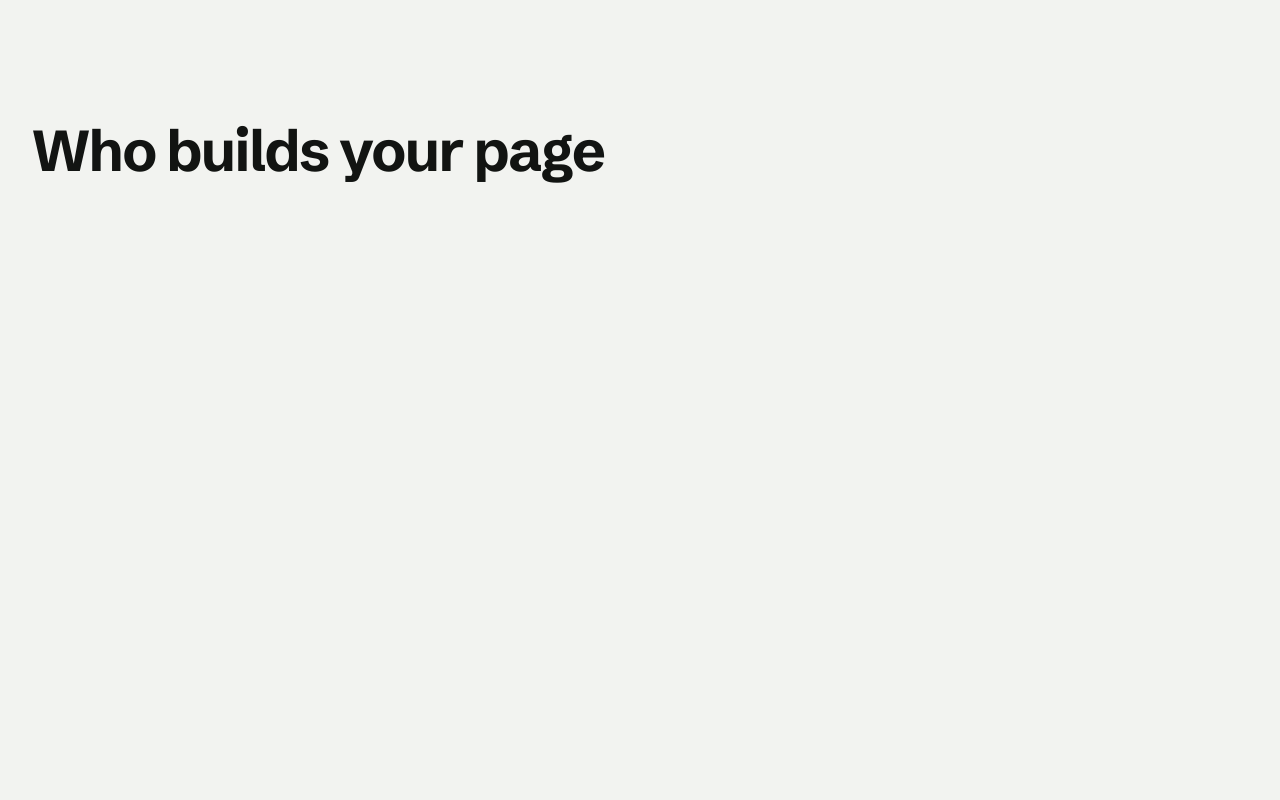
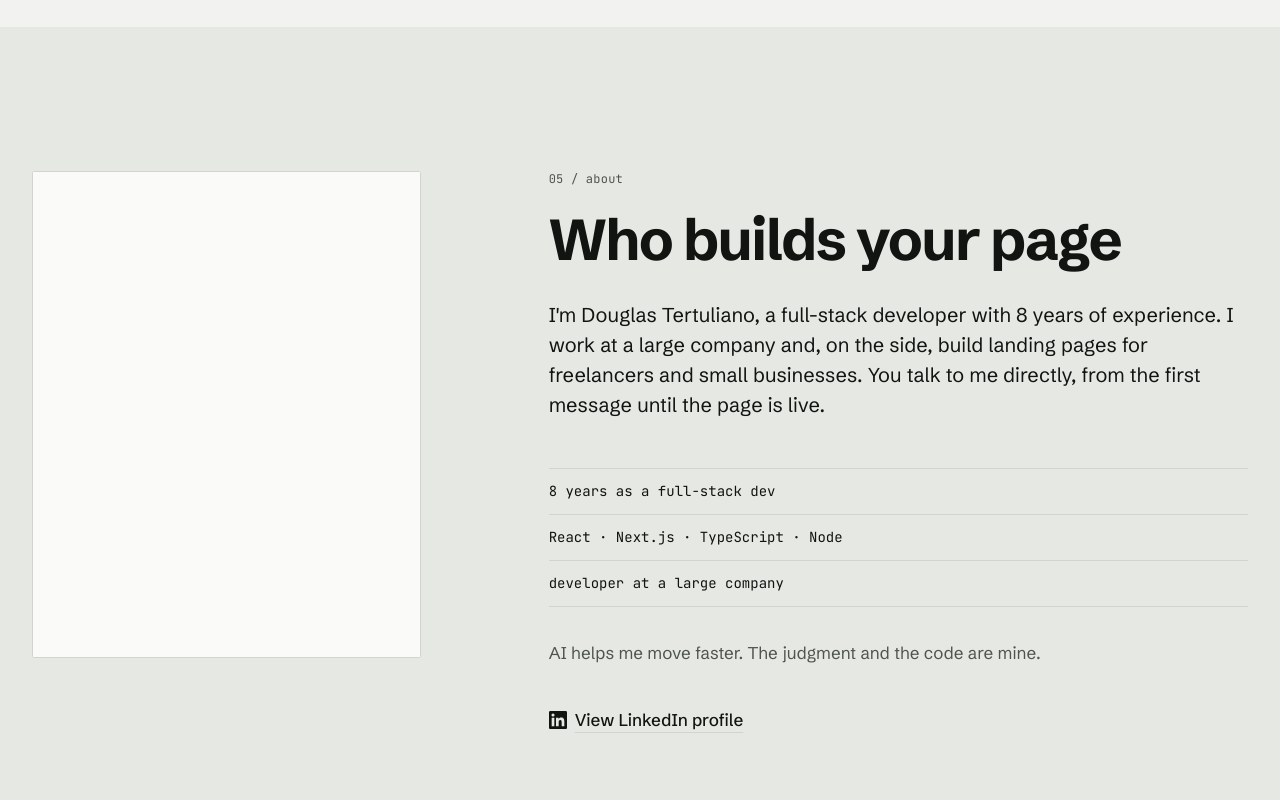
Before and after one commit to douglasjtds/mypage, a Next.js app: page /en in a window 1280 px wide. Shown: the part 4960-5760 px from the top of the page. Built offline with nearby package versions, Linux system fonts and the light colour scheme.

Commit message:
feat(about): add about section with portrait slot, credentials and linkedin link

```diff
--- a/src/app/[locale]/page.tsx
+++ b/src/app/[locale]/page.tsx
@@ -1,5 +1,6 @@
 import type { Locale } from "next-intl";
 import { getTranslations, setRequestLocale } from "next-intl/server";
+import { About } from "@/components/sections/about";
 import { Hero } from "@/components/sections/hero";
 import { Portfolio } from "@/components/sections/portfolio";
 import { Pricing } from "@/components/sections/pricing";
@@ -8,9 +9,8 @@ import { SiteFooter } from "@/components/sections/site-footer";
 import { SiteHeader } from "@/components/sections/site-header";
 
 // Provisório (Etapa 05): seções vazias só com id e título, para testar a navegação.
-// Cada uma é substituída pela seção real nas Etapas 10 a 12.
+// Cada uma é substituída pela seção real nas Etapas 11 e 12.
 const placeholderSections = [
-  { id: "sobre", title: "about.title" },
   { id: "outros-projetos", title: "projects.title" },
   { id: "duvidas", title: "faq.title" },
 ] as const;
@@ -35,6 +35,7 @@ export default async function Home({ params }: PageProps<"/[locale]">) {
         <Portfolio locale={locale} />
         <Process locale={locale} />
         <Pricing locale={locale} />
+        <About locale={locale} />
         {placeholderSections.map((section) => (
           <section
             key={section.id}
--- /dev/null
+++ b/src/components/sections/about.tsx
@@ -0,0 +1,66 @@
+import Image from "next/image";
+import type { Locale } from "next-intl";
+import { getTranslations } from "next-intl/server";
+import { LinkedInIcon } from "@/components/ui/icons";
+import { LINKEDIN_URL } from "@/content/links";
+import { ABOUT_PHOTO } from "@/content/site";
+
+const credentials = ["experience", "stack", "companies"] as const;
+
+export async function About({ locale }: { locale: Locale }) {
+  const t = await getTranslations({ locale, namespace: "about" });
+  const tA11y = await getTranslations({ locale, namespace: "a11y" });
+
+  return (
+    <section id="sobre" tabIndex={-1} aria-labelledby="sobre-title" className="bg-surface py-24 md:py-28 lg:py-36">
+      <div className="mx-auto grid max-w-content grid-cols-1 gap-x-6 gap-y-14 px-4 md:px-6 lg:grid-cols-12 lg:px-8">
+        {/* Proporção no contêiner (mesma solução do hero contra CLS); sem raio de avatar. */}
+        <div className="relative aspect-4/5 w-full max-w-60 overflow-hidden rounded-xs md:max-w-xs lg:col-span-4 lg:max-w-none">
+          {ABOUT_PHOTO.src ? (
+            <Image
+              src={ABOUT_PHOTO.src}
+              width={ABOUT_PHOTO.width}
+              height={ABOUT_PHOTO.height}
+              alt={t("photoAlt")}
+              sizes="(min-width: 1024px) 30vw, (min-width: 768px) 20rem, 15rem"
+              className="absolute inset-0 size-full object-cover"
+            />
+          ) : (
+            // Slot neutro até existir a foto real (nunca foto de banco ou gerada por IA).
+            <div data-photo-slot aria-hidden="true" className="absolute inset-0 border border-line bg-raised" />
+          )}
+        </div>
+
+        <div className="lg:col-span-7 lg:col-start-6">
+          <p className="font-mono text-label text-ink-muted">{t("label")}</p>
+          <h2 id="sobre-title" className="mt-6 font-display text-display-l text-balance">
+            {t("title")}
+          </h2>
+          <p className="mt-8 max-w-[60ch] text-body-l text-ink">{t("body")}</p>
+
+          {/* Ficha técnica: credenciais em mono, uma por linha, separadas por fios. */}
+          <ul className="mt-12 border-t border-line font-mono text-small text-ink">
+            {credentials.map((key) => (
+              <li key={key} className="border-b border-line py-3">
+                {t(`credentials.${key}`)}
+              </li>
+            ))}
+          </ul>
+
+          <p className="mt-8 max-w-[60ch] text-body text-ink-muted">{t("aiLine")}</p>
+
+          <a
+            href={LINKEDIN_URL}
+            target="_blank"
+            rel="noopener noreferrer"
+            className="mt-10 inline-flex items-center gap-2 rounded-xs font-medium text-ink underline decoration-line decoration-1 underline-offset-[6px] transition-colors duration-150 hover:text-accent hover:decoration-accent"
+          >
+            <LinkedInIcon className="size-[18px]" />
+            {t("linkedin")}
+            <span className="sr-only">{tA11y("newTab")}</span>
+          </a>
+        </div>
+      </div>
+    </section>
+  );
+}
--- a/src/content/site.ts
+++ b/src/content/site.ts
@@ -1,2 +1,12 @@
 /** Nome da marca pessoal (wordmark). Nome próprio: igual nos dois idiomas. */
 export const OWNER_NAME = { first: "Douglas", last: "Tertuliano" } as const;
+
+/**
+ * Foto do "sobre mim". Enquanto `src` for null, a seção mostra um slot neutro na mesma proporção (4:5).
+ * Quando a foto real chegar: salvar o .webp em public/about/ e preencher `src`, `width` e `height`.
+ */
+export const ABOUT_PHOTO: { src: string | null; width: number; height: number } = {
+  src: null,
+  width: 800,
+  height: 1000,
+};
```
Also changed, not shown: 2 other files (tests, documents, lock files or other folders).
